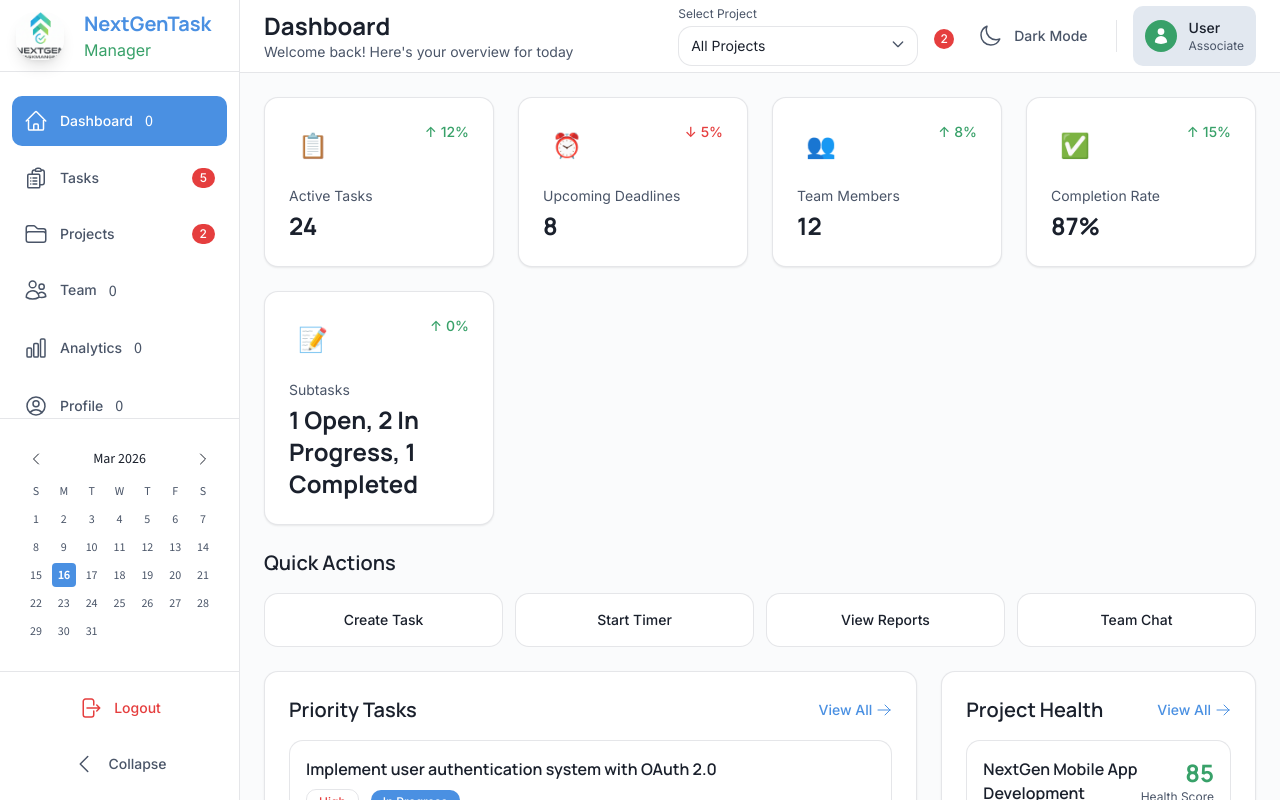
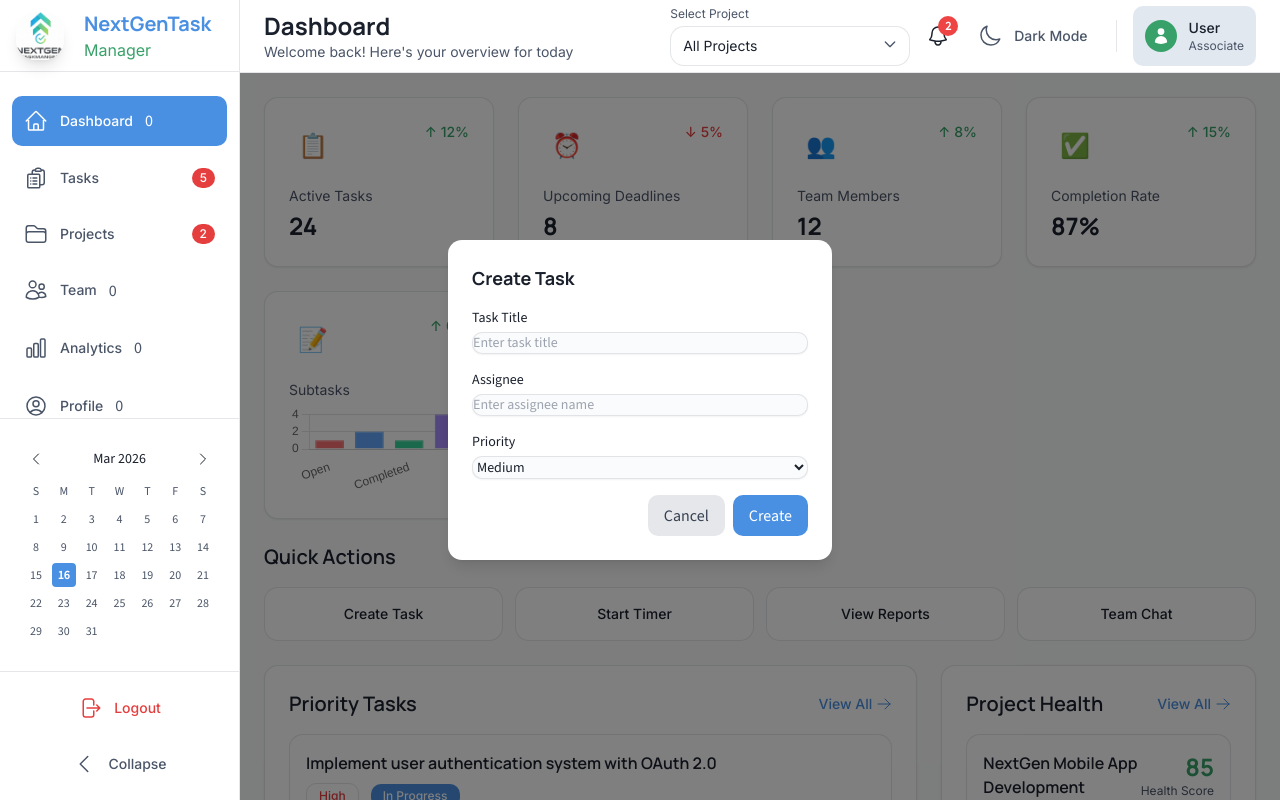
Before and after one commit to bibhuti2sol/nextgentaskmanager, a Next.js app: page /dashboard in a window 1280 px wide. Both pictures are taken after a click on the button "Create Task". Shown: the top 800 px of the page. Built offline with nearby package versions, Linux system fonts and the light colour scheme.

Commit message:
lat3est5

```diff
--- a/src/app/dashboard/components/DashboardInteractive.tsx
+++ b/src/app/dashboard/components/DashboardInteractive.tsx
@@ -9,6 +9,8 @@ import MetricsCard from './MetricsCard';
 import TaskPriorityList from './TaskPriorityList';
 import ProjectHealthCard from './ProjectHealthCard';
 import ProductivityChart from './ProductivityChart';
+import SubtaskChart from './SubtaskChart';
+import { BellIcon } from '@heroicons/react/24/outline';
 
 import QuickActions from './QuickActions';
 import CalendarPreview from './CalendarPreview';
@@ -72,6 +74,12 @@ const DashboardInteractive = ({ userRole: initialRole, userName = 'User' }: Dash
     }
   ];
 
+  const subtaskMetrics = {
+    open: allTasks.filter(task => task.status === 'Pending').length,
+    inProgress: allTasks.filter(task => task.status === 'In Progress').length,
+    completed: allTasks.filter(task => task.status === 'Completed').length
+  };
+
   // All data with project associations
   const allMetrics = [
     { title: 'Active Tasks', value: 24, change: 12, icon: '📋', variant: 'primary' as const, projectId: null },
@@ -80,16 +88,11 @@ const DashboardInteractive = ({ userRole: initialRole, userName = 'User' }: Dash
     { title: 'Completion Rate', value: '87%', change: 15, icon: '✅', variant: 'success' as const, projectId: null },
     {
       title: 'Subtasks',
-      value: `${allTasks.filter(task => task.status === 'Pending').length} Open, ${allTasks.filter(task => task.status === 'In Progress').length} In Progress, ${allTasks.filter(task => task.status === 'Completed').length} Completed`,
+      value: <div className="w-full h-full"><SubtaskChart open={subtaskMetrics.open} inProgress={subtaskMetrics.inProgress} completed={subtaskMetrics.completed} /></div>,
       change: 0,
       icon: '📝',
       variant: 'info' as const,
-      projectId: null,
-      styles: {
-        title: 'text-sm text-muted-foreground font-medium',
-        value: 'text-lg font-semibold text-foreground',
-        change: 'text-xs text-muted-foreground'
-      }
+      projectId: null
     }
   ];
 
@@ -296,7 +299,12 @@ const DashboardInteractive = ({ userRole: initialRole, userName = 'User' }: Dash
                 selectedProjectId={selectedProjectId}
                 onProjectChange={setSelectedProjectId}
               />
-              <NotificationCenter notifications={mockNotifications} />
+              <div className="relative">
+                <BellIcon className="h-6 w-6 text-foreground cursor-pointer" />
+                <span className="absolute -top-2 -right-2 bg-red-500 text-white text-xs font-bold rounded-full h-5 w-5 flex items-center justify-center">
+                  2
+                </span>
+              </div>
               <ThemeToggle />
               <div className="h-8 w-px bg-border" />
               <UserRoleIndicator
--- a/src/app/dashboard/components/QuickActions.tsx
+++ b/src/app/dashboard/components/QuickActions.tsx
@@ -1,5 +1,6 @@
 'use client';
 
+import { useState } from 'react';
 import Icon from '@/components/ui/AppIcon';
 
 interface QuickAction {
@@ -15,21 +16,123 @@ interface QuickActionsProps {
 }
 
 const QuickActions = ({ actions }: QuickActionsProps) => {
+  const [isCreateTaskModalOpen, setCreateTaskModalOpen] = useState(false);
+  const [taskTitle, setTaskTitle] = useState('');
+  const [taskAssignee, setTaskAssignee] = useState('');
+  const [taskPriority, setTaskPriority] = useState('Medium');
+
+  const handleCreateTask = () => {
+    setCreateTaskModalOpen(true);
+  };
+
+  const handleDownloadReport = () => {
+    const reportData = JSON.stringify({
+      filter: 'Applied Filters',
+      data: 'Sample Report Data'
+    }, null, 2);
+
+    const blob = new Blob([reportData], { type: 'application/json' });
+    const url = URL.createObjectURL(blob);
+    const link = document.createElement('a');
+    link.href = url;
+    link.download = 'report.json';
+    link.click();
+    URL.revokeObjectURL(url);
+  };
+
+  const updatedActions = actions.map((action) => {
+    if (action.label === 'Create Task') {
+      return { ...action, onClick: handleCreateTask };
+    } else if (action.label === 'View Reports') {
+      return { ...action, onClick: handleDownloadReport };
+    }
+    return action;
+  });
+
+  const handleTaskSubmit = (e: React.FormEvent) => {
+    e.preventDefault();
+    console.log('Task Created:', { taskTitle, taskAssignee, taskPriority });
+    setCreateTaskModalOpen(false);
+    setTaskTitle('');
+    setTaskAssignee('');
+    setTaskPriority('Medium');
+  };
+
   return (
+    <div>
       <div className="grid grid-cols-2 sm:grid-cols-4 gap-3">
-      {actions.map((action) => (
+        {updatedActions.map((action) => (
           <button
             key={action.id}
             onClick={action.onClick}
             className="bg-card border border-border rounded-lg p-4 hover:shadow-elevation-2 transition-smooth hover:scale-[1.02] active:scale-[0.98] flex flex-col items-center gap-3"
           >
-          {/* Icon removed as requested */}
             <span className="font-caption font-medium text-sm text-foreground text-center">
               {action.label}
             </span>
           </button>
         ))}
       </div>
+
+      {isCreateTaskModalOpen && (
+        <div className="fixed inset-0 bg-black bg-opacity-50 flex justify-center items-center">
+          <div className="bg-card p-6 rounded-lg shadow-lg w-96">
+            <h2 className="text-lg font-bold mb-4">Create Task</h2>
+            <form onSubmit={handleTaskSubmit}>
+              <div className="mb-4">
+                <label className="block text-sm font-medium text-foreground">Task Title</label>
+                <input
+                  type="text"
+                  value={taskTitle}
+                  onChange={(e) => setTaskTitle(e.target.value)}
+                  className="mt-1 block w-full border border-border rounded-md shadow-sm focus:ring-primary focus:border-primary sm:text-sm bg-background text-foreground"
+                  placeholder="Enter task title"
+                  required
+                />
+              </div>
+              <div className="mb-4">
+                <label className="block text-sm font-medium text-foreground">Assignee</label>
+                <input
+                  type="text"
+                  value={taskAssignee}
+                  onChange={(e) => setTaskAssignee(e.target.value)}
+                  className="mt-1 block w-full border border-border rounded-md shadow-sm focus:ring-primary focus:border-primary sm:text-sm bg-background text-foreground"
+                  placeholder="Enter assignee name"
+                  required
+                />
+              </div>
+              <div className="mb-4">
+                <label className="block text-sm font-medium text-foreground">Priority</label>
+                <select
+                  value={taskPriority}
+                  onChange={(e) => setTaskPriority(e.target.value)}
+                  className="mt-1 block w-full border border-border rounded-md shadow-sm focus:ring-primary focus:border-primary sm:text-sm bg-background text-foreground"
+                >
+                  <option value="High">High</option>
+                  <option value="Medium">Medium</option>
+                  <option value="Low">Low</option>
+                </select>
+              </div>
+              <div className="flex justify-end gap-2">
+                <button
+                  type="button"
+                  className="px-4 py-2 bg-gray-200 text-gray-700 rounded-md hover:bg-gray-300"
+                  onClick={() => setCreateTaskModalOpen(false)}
+                >
+                  Cancel
+                </button>
+                <button
+                  type="submit"
+                  className="px-4 py-2 bg-primary text-white rounded-md hover:bg-primary-dark"
+                >
+                  Create
+                </button>
+              </div>
+            </form>
+          </div>
+        </div>
+      )}
+    </div>
   );
 };
 
--- /dev/null
+++ b/src/app/dashboard/components/SubtaskChart.tsx
@@ -0,0 +1,64 @@
+import React from 'react';
+import { Bar } from 'react-chartjs-2';
+import {
+  Chart as ChartJS,
+  CategoryScale,
+  LinearScale,
+  BarElement,
+  Title,
+  Tooltip,
+  Legend
+} from 'chart.js';
+
+ChartJS.register(CategoryScale, LinearScale, BarElement, Title, Tooltip, Legend);
+
+interface SubtaskChartProps {
+  open: number;
+  inProgress: number;
+  completed: number;
+}
+
+const SubtaskChart: React.FC<SubtaskChartProps> = ({ open, inProgress, completed }) => {
+  const data = {
+    labels: ['Open', 'In Progress', 'Completed', 'Total'],
+    datasets: [
+      {
+        label: 'Subtasks',
+        data: [open, inProgress, completed, open + inProgress + completed],
+        backgroundColor: ['#f87171', '#60a5fa', '#34d399', '#a78bfa'],
+        borderColor: ['#f87171', '#60a5fa', '#34d399', '#a78bfa'],
+        borderWidth: 1
+      }
+    ]
+  };
+
+  const options = {
+    responsive: true,
+    plugins: {
+      legend: {
+        display: false
+      },
+      tooltip: {
+        enabled: true
+      }
+    },
+    scales: {
+      x: {
+        grid: {
+          display: false
+        }
+      },
+      y: {
+        beginAtZero: true
+      }
+    }
+  };
+
+  return (
+    <div className="w-full h-full flex justify-center items-center">
+      <Bar data={data} options={options} />
+    </div>
+  );
+};
+
+export default SubtaskChart;
--- a/src/app/task-management/components/EditSubtask.tsx
+++ b/src/app/task-management/components/EditSubtask.tsx
@@ -28,7 +28,7 @@ const EditSubtask = ({ subtask, onSave, onClose }: EditSubtaskProps) => {
 
   return (
     <div className="fixed inset-0 z-50 flex items-center justify-center bg-black/40">
-      <div className="bg-white rounded-2xl shadow-2xl p-8 max-w-md w-full relative animate-fade-in">
+      <div className="bg-card rounded-2xl shadow-2xl p-8 max-w-md w-full relative animate-fade-in">
         <button className="absolute top-3 right-3 text-xl text-muted-foreground hover:text-primary" onClick={onClose}>&times;</button>
         <h3 className="text-2xl font-bold text-primary mb-4 text-center">Edit Subtask</h3>
         <form className="flex flex-col gap-4">
@@ -37,12 +37,12 @@ const EditSubtask = ({ subtask, onSave, onClose }: EditSubtaskProps) => {
             value={title}
             onChange={(e) => setTitle(e.target.value)}
             placeholder="Subtask Name"
-            className="border border-border rounded-lg px-4 py-2 w-full"
+            className="border border-border rounded-lg px-4 py-2 w-full bg-background text-foreground"
           />
           <select
             value={status}
             onChange={(e) => setStatus(e.target.value as Subtask["status"])}
-            className="border border-border rounded-lg px-4 py-2 w-full"
+            className="border border-border rounded-lg px-4 py-2 w-full bg-background text-foreground"
           >
             <option value="To Do">To Do</option>
             <option value="In Progress">In Progress</option>
@@ -54,19 +54,19 @@ const EditSubtask = ({ subtask, onSave, onClose }: EditSubtaskProps) => {
             value={assignee}
             onChange={(e) => setAssignee(e.target.value)}
             placeholder="Assignee"
-            className="border border-border rounded-lg px-4 py-2 w-full"
+            className="border border-border rounded-lg px-4 py-2 w-full bg-background text-foreground"
           />
           <input
             type="date"
             value={startDate}
             onChange={(e) => setStartDate(e.target.value)}
-            className="border border-border rounded-lg px-4 py-2 w-full"
+            className="border border-border rounded-lg px-4 py-2 w-full bg-background text-foreground"
           />
           <input
             type="date"
             value={endDate}
             onChange={(e) => setEndDate(e.target.value)}
-            className="border border-border rounded-lg px-4 py-2 w-full"
+            className="border border-border rounded-lg px-4 py-2 w-full bg-background text-foreground"
           />
           <button
             type="button"
```
Also changed, not shown: src/app/task-management/components/EditTask.tsx (+11 -11 lines). Lines whose indentation alone changed are shown as unchanged.
